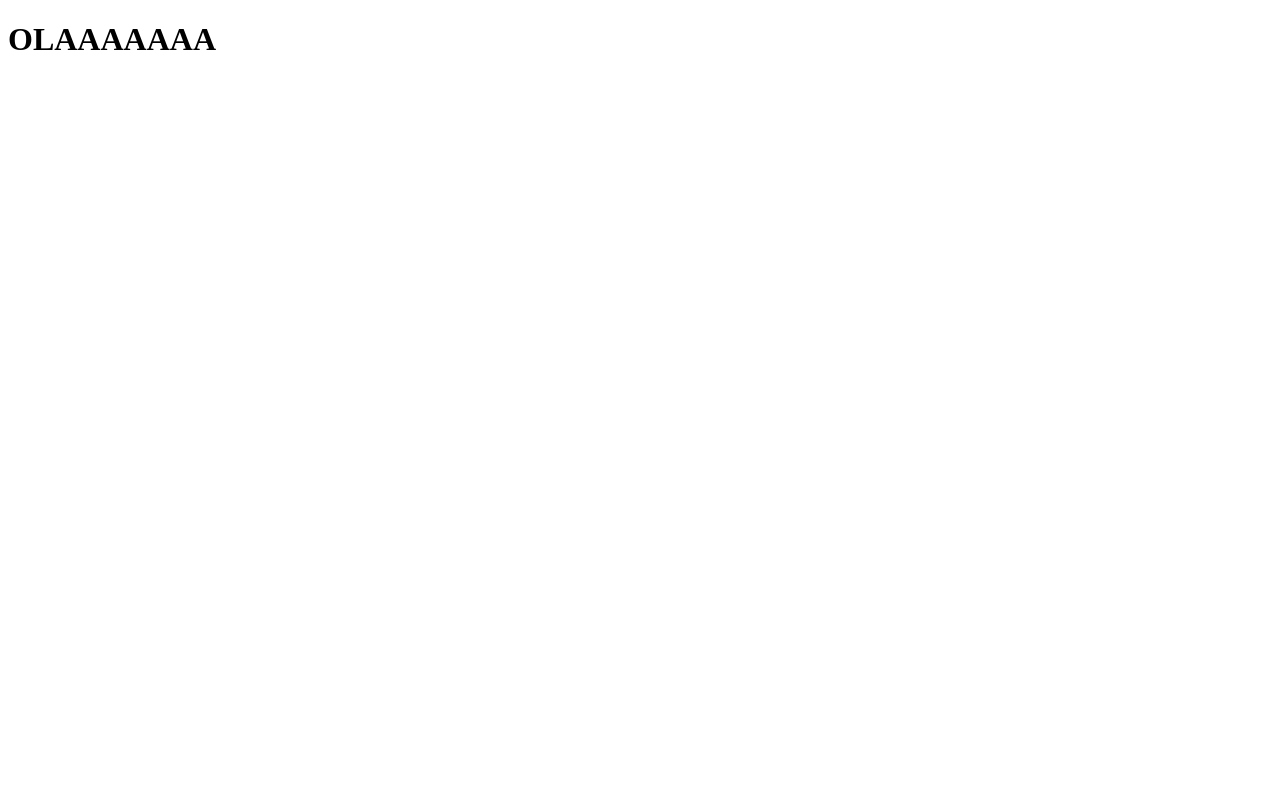
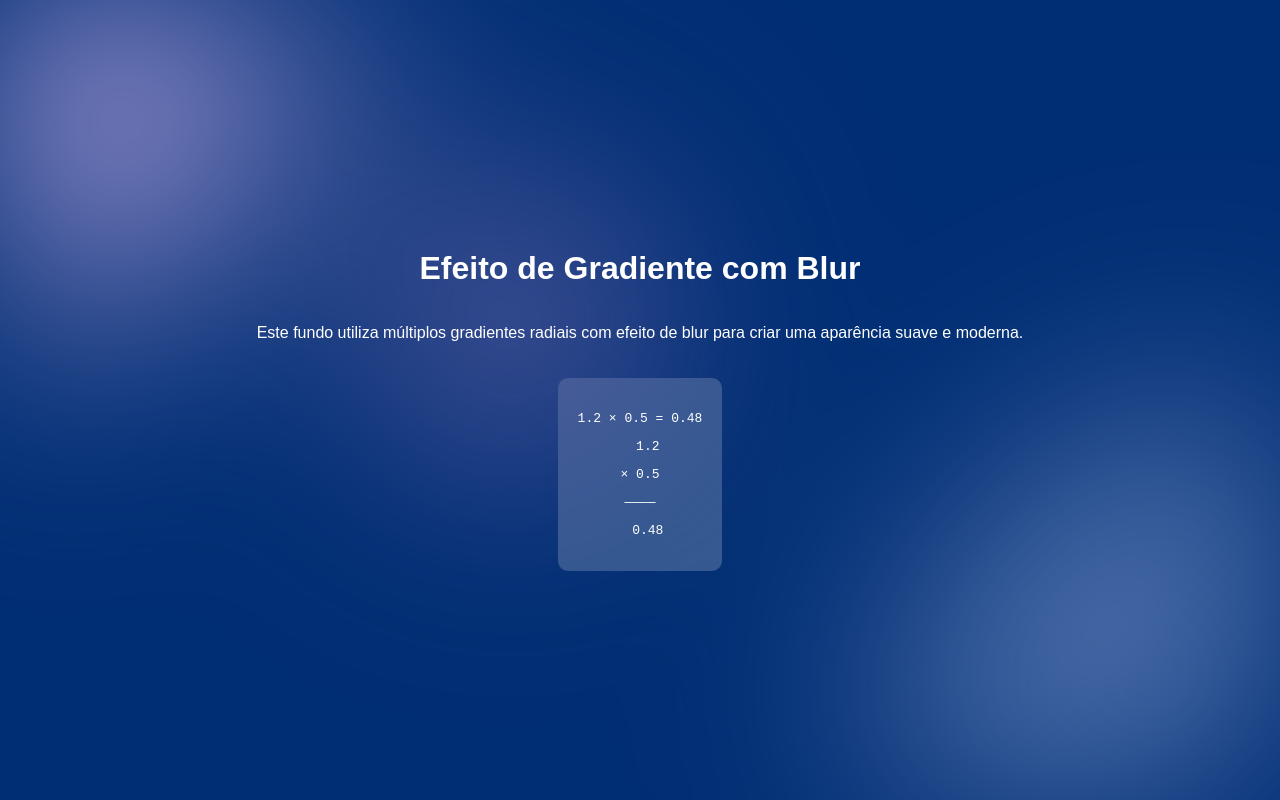
Before and after one commit to Trabalhos-UGV/ProjetoSkedou, a website: page views/landpage.html in a window 1280 px wide. Drawn offline with Linux system fonts and the light colour scheme.

Commit message:
feat:Add primeiro background da pag de login

```diff
--- a/views/landpage.html
+++ b/views/landpage.html
@@ -1,11 +1,28 @@
 <!DOCTYPE html>
 <html lang="en">
+
 <head>
     <meta charset="UTF-8">
     <meta name="viewport" content="width=device-width, initial-scale=1.0">
-    <title>Document</title>
+    <title>Skedou</title>
+    <link rel="stylesheet" href="style.css">
 </head>
+
 <body>
-    <h1>OLAAAAAAA</h1>
+
+    <div class="container-fundo">
+        <h1>Efeito de Gradiente com Blur</h1>
+        <p>Este fundo utiliza múltiplos gradientes radiais com efeito de blur para criar uma aparência suave e moderna.</p>
+
+        <div class="math-demo">
+            <p>1.2 × 0.5 = 0.48</p>
+            <p>&nbsp;&nbsp;1.2</p>
+            <p>×&nbsp;0.5</p>
+            <p>――――</p>
+            <p>&nbsp;&nbsp;0.48</p>
+        </div>
+    </div>
+
 </body>
+
 </html>
--- /dev/null
+++ b/views/style.css
@@ -0,0 +1,70 @@
+body {
+  margin: 0;
+  font-family: sans-serif;
+}
+
+.container-fundo {
+  /* Cor de fundo base, caso o gradiente não carregue */
+  background-color: #002e74;
+
+  /* Garante que o container ocupe a tela e posicione o fundo corretamente */
+  position: relative;
+  width: 100%;
+  height: 100vh; /* Ocupa a altura total da tela */
+  overflow: hidden; /* Esconde as partes do gradiente que vazam */
+
+  /* Estilos para centralizar o conteúdo de exemplo */
+  display: flex;
+  flex-direction: column;
+  justify-content: center;
+  align-items: center;
+  color: white;
+}
+
+.container-fundo::before {
+  content: "";
+  position: absolute;
+  top: 0;
+  left: 0;
+  width: 100%;
+  height: 100%;
+
+  /* A MÁGICA ACONTECE AQUI */
+  background:
+                /* Círculo roxo/azulado no canto superior esquerdo */
+                /* ALTERAÇÃO AQUI: Cor levemente mais clara para aumentar o contraste */ radial-gradient(
+      circle 400px at -120px -120px,
+      #ceb4ee 0 60%,
+      transparent 150%
+    ),
+    /* Círculo azul escuro mais ao centro */
+      /* ALTERAÇÃO AQUI: Cor levemente mais escura e saturada para aumentar o contraste */
+      radial-gradient(circle at 40% 40%, #6161a4, transparent 25%),
+    /* Círculo roxo/azulado no lado direito */
+      /* ALTERAÇÃO AQUI: Cor levemente mais clara para aumentar o contraste */
+      radial-gradient(circle 100px at 100% 100%, #002e74, transparent 300%),
+    radial-gradient(circle 500px at 100% 100%, #c5d4ff, transparent 100%);
+  /* O desfoque que mistura todas as cores */
+  /* ALTERAÇÃO AQUI: Reduzimos um pouco o blur para as cores ficarem mais definidas */
+  filter: blur(100px);
+  /* Garante que o fundo fique atrás do conteúdo */
+  z-index: 0;
+}
+
+/* Garante que o conteúdo fique na frente do fundo */
+h1,
+p {
+  position: relative;
+  z-index: 1;
+  text-align: center;
+}
+
+/* Estilo para a demonstração da operação matemática */
+.math-demo {
+  background-color: rgba(255, 255, 255, 0.2);
+  padding: 20px;
+  border-radius: 10px;
+  margin-top: 20px;
+  font-family: monospace;
+  text-align: center;
+}
```
